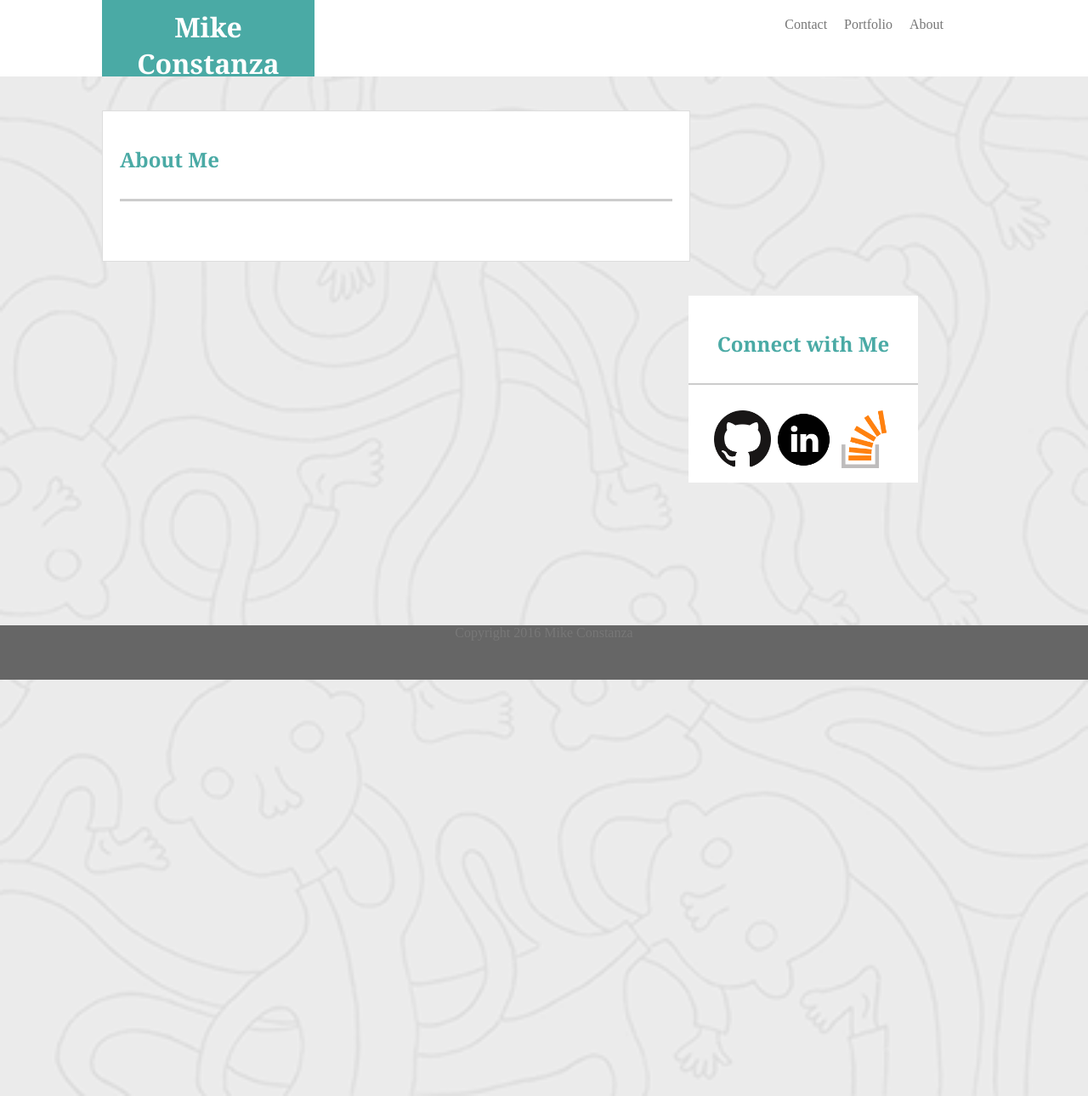
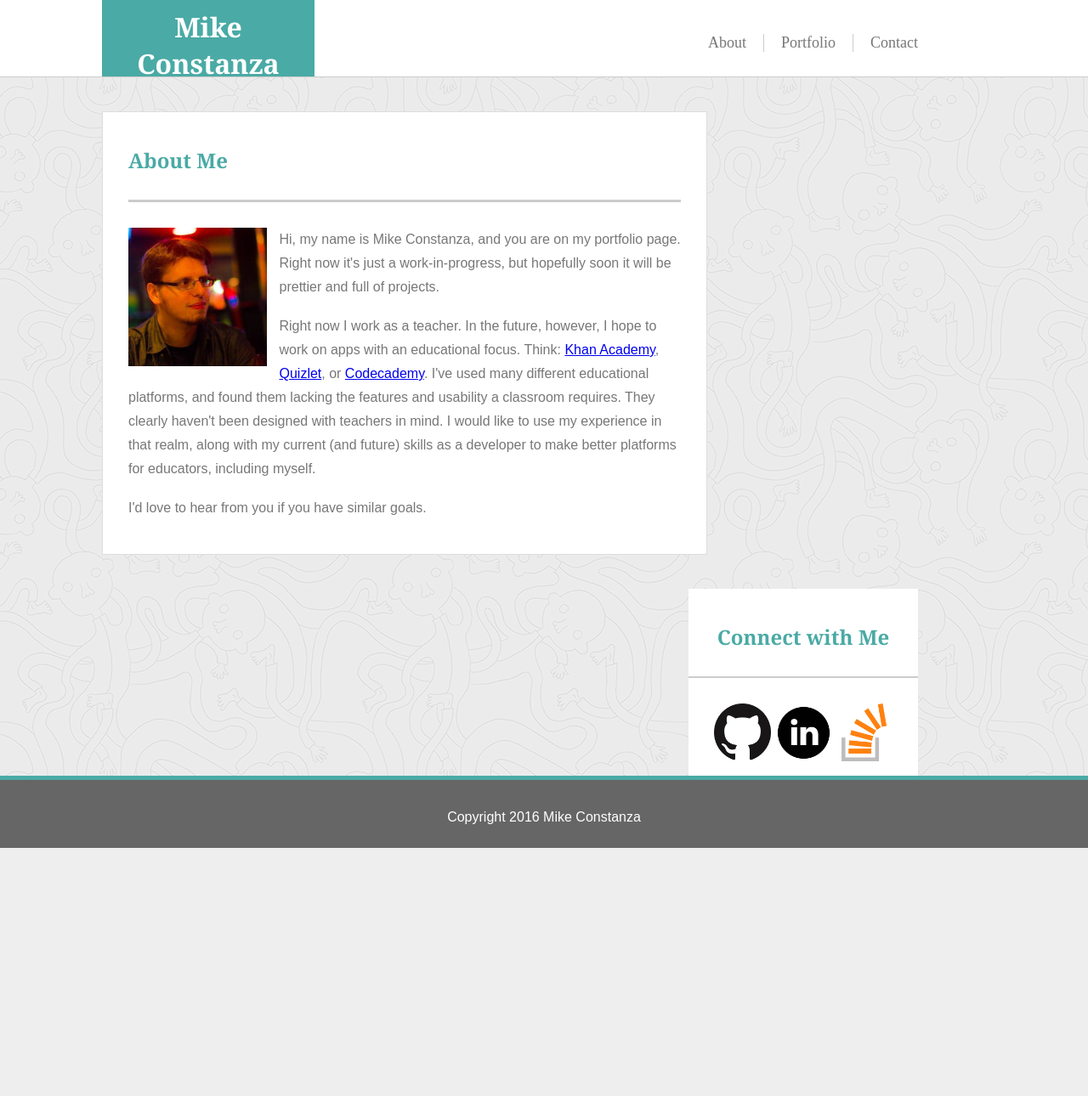
Before and after one commit to mconstanza/Basic-Portfolio, a PHP site: page / in a window 1280 px wide. Shown: the whole page at 85% size. After the commit the page ends 998 px from the top, so only its background shows below. Run offline with PHP 8.4, Linux system fonts and the light colour scheme.

Commit message:
Almost all basic HTML and CSS compelted. Need to add banners for individual project pictures.

```diff
--- a/assets/css/style.css
+++ b/assets/css/style.css
@@ -6,16 +6,13 @@ html, body {
 	height: 100%;
 }
 
+
 .wrapper {
 	min-height: 100%;
 	height: auto !important;
 	height: 100%;
+	width: 100%;
 	margin: 0 auto -4em;
-}
-
-.footer, .push {
-	clear: both;
-	height: 4em;
 }
 
 h1 {
@@ -26,11 +23,21 @@ h2 {
 	font-family: 'Georgia', Times, Times New Roman, serif;
 }
 
+p {
+	font-family: 'Arial', 'Helvetica Neue', Helvetica, sans-serif;
+	color: #777777;
+	line-height: 1.75em;
+}
+
+
+/* HEADER */
+
 
 header {
 	width: 100%;
 	background: #ffffff;
 	height: 90px;
+	border-bottom: 1px solid #cccccc;
 }
 
 header h1 {
@@ -48,6 +55,7 @@ header h1 {
 	margin-left: 120px;
 }
 
+/* NAVIGATION */
 
 nav {
 	float: right;
@@ -58,7 +66,8 @@ nav ul{
 	list-style-type: none;
 	overflow: hidden;
 	padding-right: 150px;
-	margin: 0;
+	padding-top: 20px;
+	padding-right: 160px;
 }
 
 nav ul li {
@@ -67,14 +76,21 @@ nav ul li {
 	padding-right: 20px;
 }
 
-nav ul li a{
+nav ul li a {
 	display: block;
 	text-decoration: none;
 	color: #777777;
 	text-align: center;
-	padding: 14px 16px;
+	padding: 0;
+	padding-right: 20px;
 	font-size: 18px;
 }
+
+#index-link, #portfolio-link {
+	border-right: 1px solid #cccccc;
+}
+
+/* MAIN (LEFT) CONTENT */
 
 .content {
 	clear: both;
@@ -83,8 +99,8 @@ nav ul li a{
 	margin-left: 120px;
 	margin-top: 40px;
 	background: #ffffff;
-	padding-left: 20px;
-	padding-right: 20px;
+	padding-left: 30px;
+	padding-right: 30px;
 	padding-top: 40px;
 	padding-bottom: 40px;
 	border: 1px solid #dddddd;
@@ -97,6 +113,15 @@ nav ul li a{
 	padding-bottom: 30px;
 	margin-bottom: 30px;
 }
+
+#profile-pic {
+	width: 25%;
+	float: left;
+	margin-right: 15px;
+}
+
+
+/* SOCIAL MEDIA */
 
 .social-media {
 	float: right;
@@ -124,27 +149,22 @@ nav ul li a{
 
 }
 
-/* BACKGROUND */
-
-#background {
-	background-size: 100% 100%
-	height: 100%;
-	width: 100%;
-	position: absolute;
-    left: 0px;
-    top: 0px;
-    z-index: -1;
-}
-
 
 /* FOOTER */
 
-.footer {
+footer {
 	clear: both;
 	width: 100%;
+	height: 80px;
 	text-align: center;
 	background: #666666;
-	color: #777777;
+	color: white;
+	border-top: 5px solid #4aaaa5;
+}
+
+footer p {
+	padding-top: 30px;
+	color: white;
 }
 
 
@@ -152,6 +172,9 @@ nav ul li a{
 
 .form {
 	width: 100%;
+	font-family: 'Arial', 'Helvetica Neue', Helvetica, sans-serif;
+	color: #777777;
+	line-height: 1.75em;
 }
 
 #message-form {
--- a/index.html
+++ b/index.html
@@ -5,24 +5,27 @@
 			<title>Mike Constanza's Portfolio</title>
 		</head>
 
-		<body>
+		<body background="assets/images/ignasi.png">
 			<div class="wrapper">
-				<img id="background" src="assets/images/ignasi.png">
 				<header>
 					<div id="name">
 						<h1>Mike Constanza</h1>
 					</div>
 					<nav>
 						<ul>
-							<li>About</li>
-							<li>Portfolio</li>
-							<li>Contact</li>
+							<li><a id="contact-link" href="contact.html">Contact</a></li>
+							<li><a id="portfolio-link" href="portfolio.html">Portfolio</a></li>
+							<li><a id="index-link" href="index.html">About</a></li>
 						</ul>
 					</nav>
 				</header>
 
 				<section class="content">
 					<h1>About Me</h1>
+					<img id="profile-pic" src="assets/images/profile pic.jpg">
+					<p>Hi, my name is Mike Constanza, and you are on my portfolio page. Right now it's just a work-in-progress, but hopefully soon it will be prettier and full of projects.</p><br>
+					<p>Right now I work as a teacher. In the future, however, I hope to work on apps with an educational focus. Think: <a href="https://www.khanacademy.org" alt="KhanAcademy">Khan Academy</a>, <a href="https://quizlet.com" alt="Quizlet">Quizlet</a>, or <a href="https://www.codecademy.com" alt="Codecademy">Codecademy</a>. I've used many different educational platforms, and found them lacking the features and usability a classroom requires. They clearly haven't been designed with teachers in mind. I would like to use my experience in that realm, along with my current (and future) skills as a developer to make better platforms for educators, including myself. </p> <br>
+					<p>I'd love to hear from you if you have similar goals.</p>
 				</section>
 
 				<section class="social-media">
@@ -31,12 +34,10 @@
 					<a href=#><img class="icon" src="assets/images/linkedin circle.png" alt="LinkedIn"></a>
 					<a href=#><img class="icon" src="assets/images/stack overflow.png" alt="Stack Overflow"></a>
 				</section>
-
-				<div class="push"></div>
 			</div>
-			<div class="footer">
+			<footer>
 				<p>Copyright 2016 Mike Constanza</p>
-			</div>
+			</footer>
 		</body>
 
 	</html>
```
Also changed, not shown: contact.html (+13 -13 lines), portfolio.html (+7 -7 lines).
